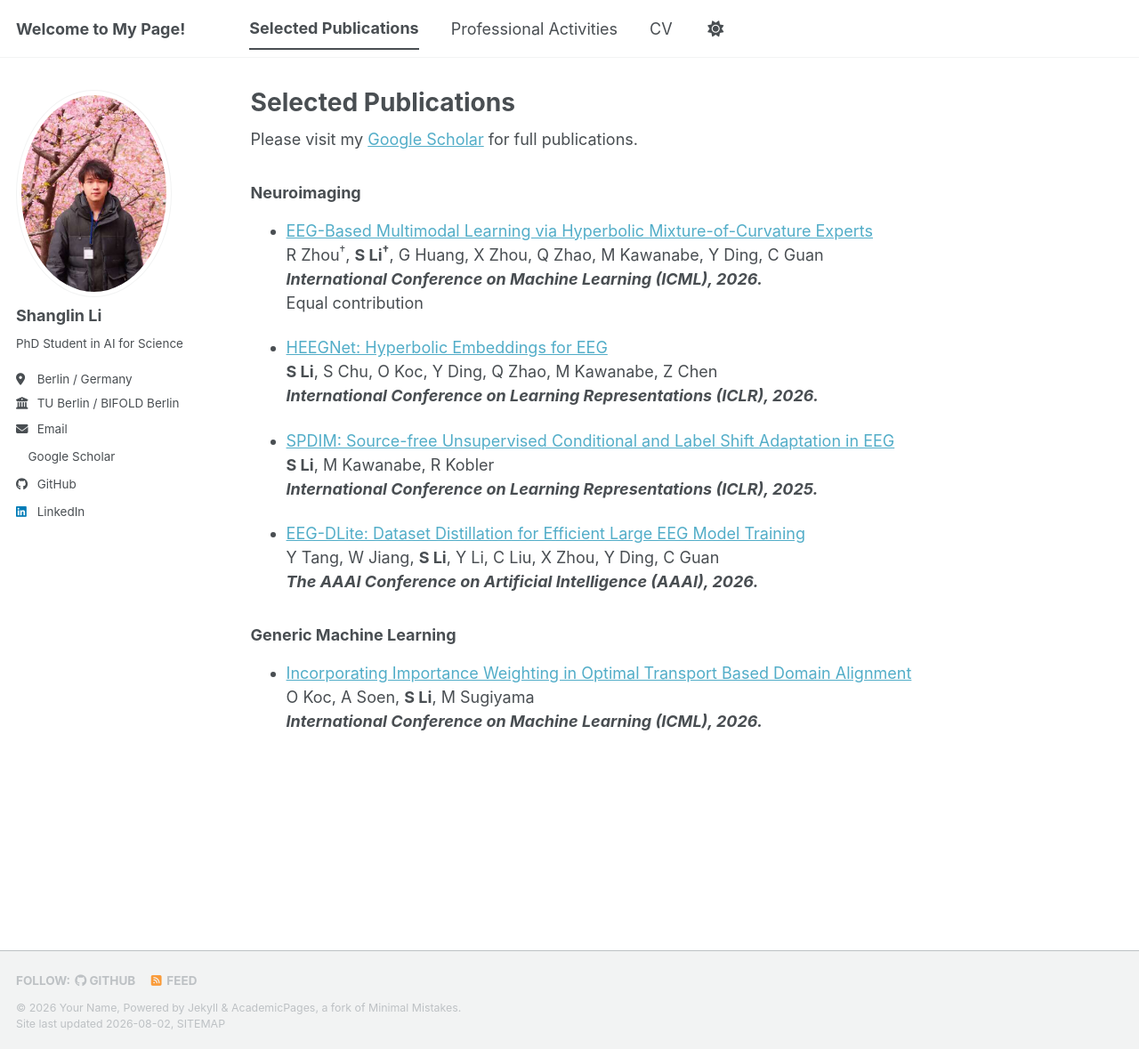
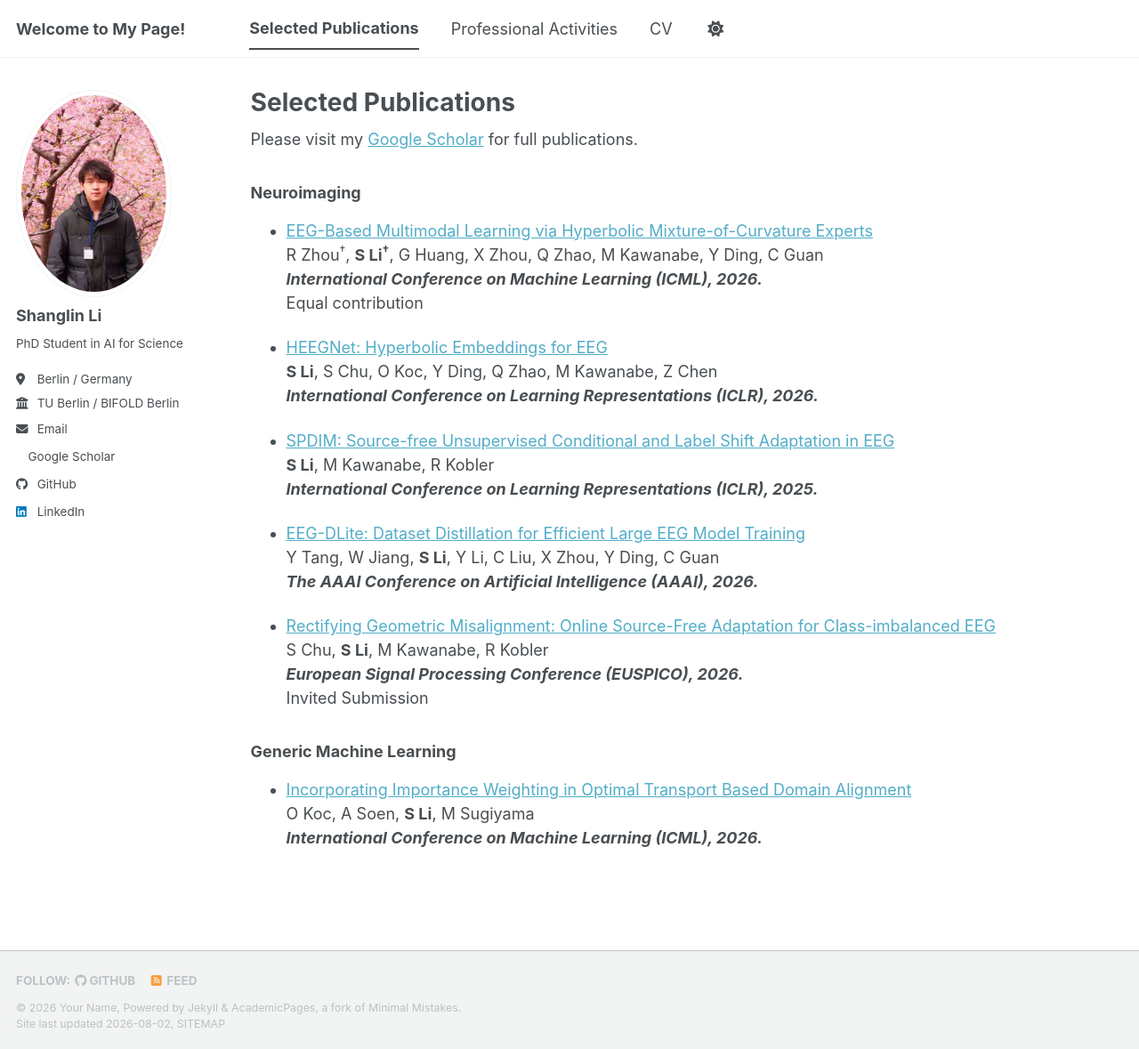
Before and after one commit to fightlesliefigt/fightlesliefigt.github.io, a Jekyll site: the page built from _pages/publications.html, in a window 1280 px wide and 1179 px high. Shown: the whole window at 89% size. Built offline with Jekyll 4.4.1, drawn with Linux system fonts in a browser that asks for light colours; a style sheet for code colours, icons or effects is not loaded.

Commit message:
Update publications.html

```diff
--- a/_pages/publications.html
+++ b/_pages/publications.html
@@ -46,6 +46,17 @@ Y Tang, W Jiang, <b>S Li</b>, Y Li, C Liu, X Zhou, Y Ding, C Guan <br />
 </p></li>
 </ul>
 
+<ul>
+<li><p>
+<a href="https://fightlesliefigt.github.io/publications/">Rectifying Geometric Misalignment: Online Source-Free Adaptation for
+Class-imbalanced EEG</a><br />
+S Chu, <b>S Li</b>,  M Kawanabe, R Kobler <br />
+<i><b>European Signal Processing Conference (EUSPICO), 2026.</b></i>
+<br />
+Invited Submission
+</p></li>
+</ul>
+
 <h3>Generic Machine Learning</h3>
 <ul>
 <li><p>
```
